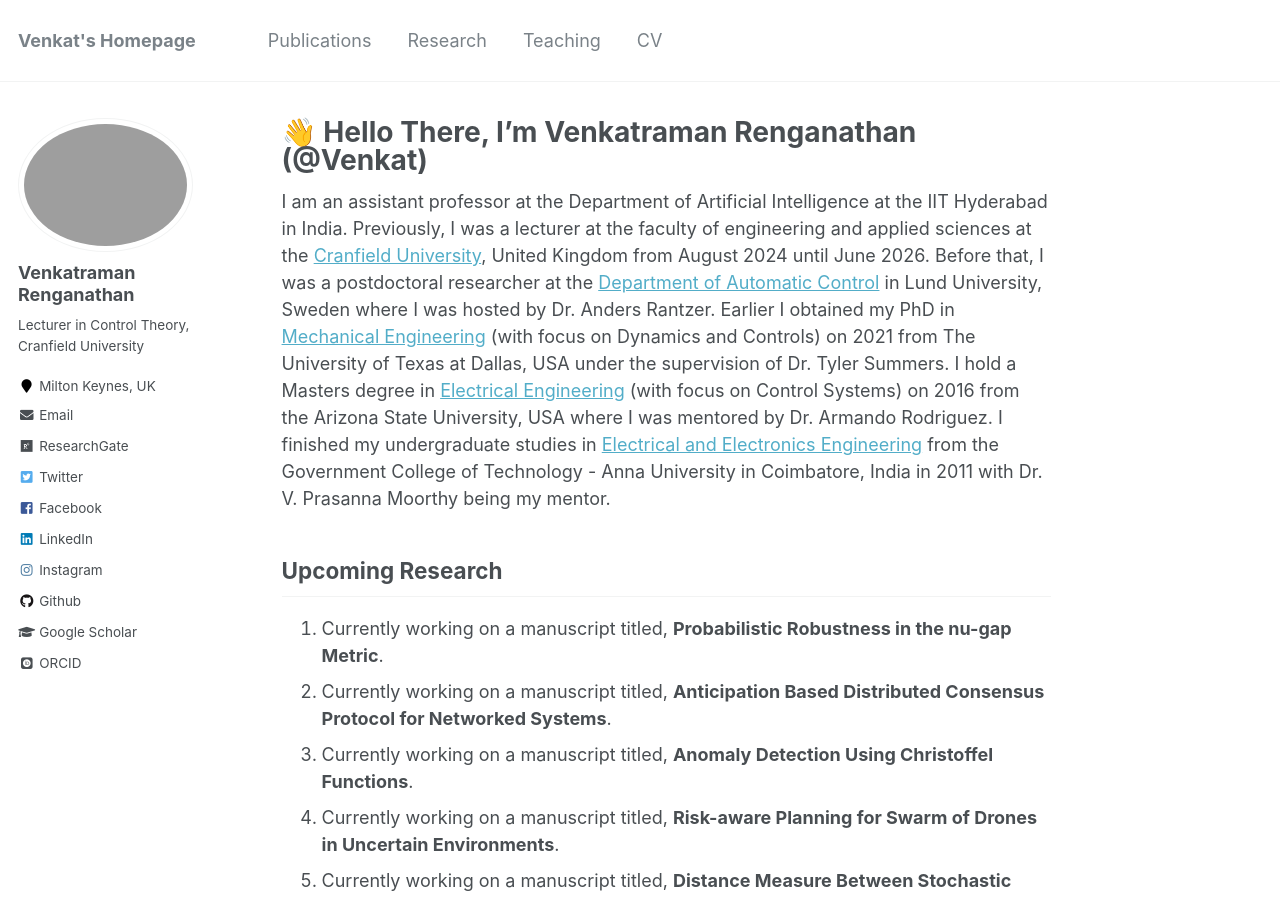
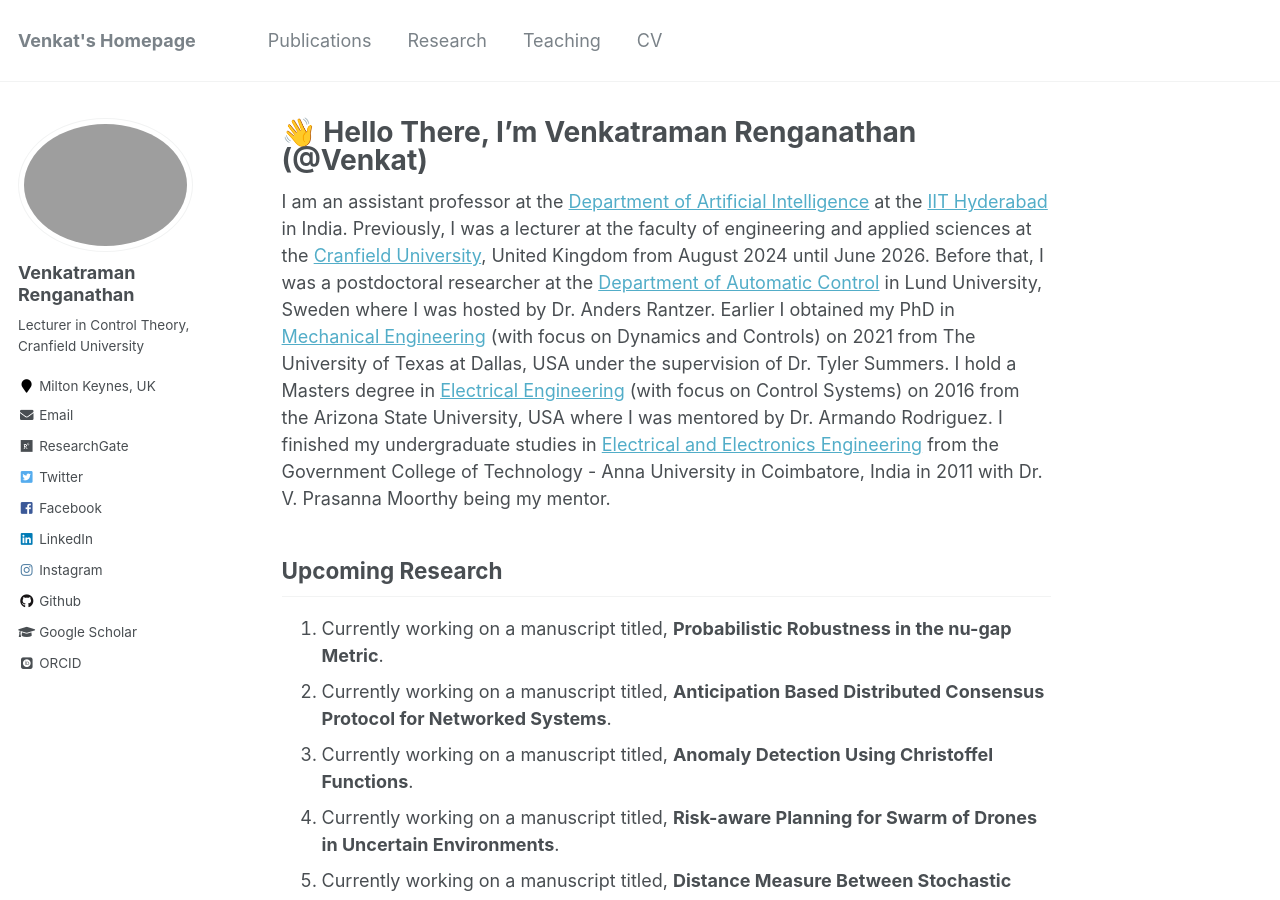
Before and after one commit to venkatramanrenganathan/venkatramanrenganathan.github.io, a Jekyll site: the page built from _pages/about.md, in a window 1280 px wide and 900 px high. Built offline with Jekyll 4.4.1, drawn with Linux system fonts in a browser that asks for light colours; some web fonts are replaced; part of the change alters nothing that is shown.

```diff
--- a/_pages/about.md
+++ b/_pages/about.md
@@ -7,7 +7,7 @@ redirect_from:
   - /about/
   - /about.html
 ---
-I am an assistant professor at the Department of Artificial Intelligence at the IIT Hyderabad in India. Previously, I was a lecturer at the faculty of engineering and applied sciences at the [Cranfield University](https://profiles.cranfield.ac.uk/3240-venkatraman-renganathan), United Kingdom from August 2024 until June 2026. Before that, I was a postdoctoral researcher at the [Department of Automatic Control](https://control.lth.se) in Lund University, Sweden where I was hosted by Dr. Anders Rantzer. Earlier I obtained my PhD in [Mechanical Engineering](https://me.utdallas.edu) (with focus on Dynamics and Controls) on 2021 from The University of Texas at Dallas, USA under the supervision of Dr. Tyler Summers. I hold a Masters degree in [Electrical Engineering](https://ecee.engineering.asu.edu) (with focus on Control Systems) on 2016 from the Arizona State University, USA where I was mentored by Dr. Armando Rodriguez. I finished my undergraduate studies in [Electrical and Electronics Engineering](https://gct.ac.in/19/department-eee-about-department) from the Government College of Technology - Anna University in Coimbatore, India in 2011 with Dr. V. Prasanna Moorthy being my mentor.
+I am an assistant professor at the [Department of Artificial Intelligence](https://ai.iith.ac.in/index.html) at the [IIT Hyderabad](https://www.iith.ac.in/) in India. Previously, I was a lecturer at the faculty of engineering and applied sciences at the [Cranfield University](https://profiles.cranfield.ac.uk/3240-venkatraman-renganathan), United Kingdom from August 2024 until June 2026. Before that, I was a postdoctoral researcher at the [Department of Automatic Control](https://control.lth.se) in Lund University, Sweden where I was hosted by Dr. Anders Rantzer. Earlier I obtained my PhD in [Mechanical Engineering](https://me.utdallas.edu) (with focus on Dynamics and Controls) on 2021 from The University of Texas at Dallas, USA under the supervision of Dr. Tyler Summers. I hold a Masters degree in [Electrical Engineering](https://ecee.engineering.asu.edu) (with focus on Control Systems) on 2016 from the Arizona State University, USA where I was mentored by Dr. Armando Rodriguez. I finished my undergraduate studies in [Electrical and Electronics Engineering](https://gct.ac.in/19/department-eee-about-department) from the Government College of Technology - Anna University in Coimbatore, India in 2011 with Dr. V. Prasanna Moorthy being my mentor.
 
 ## Upcoming Research
 1. Currently working on a manuscript titled, **Probabilistic Robustness in the nu-gap Metric**.
```
